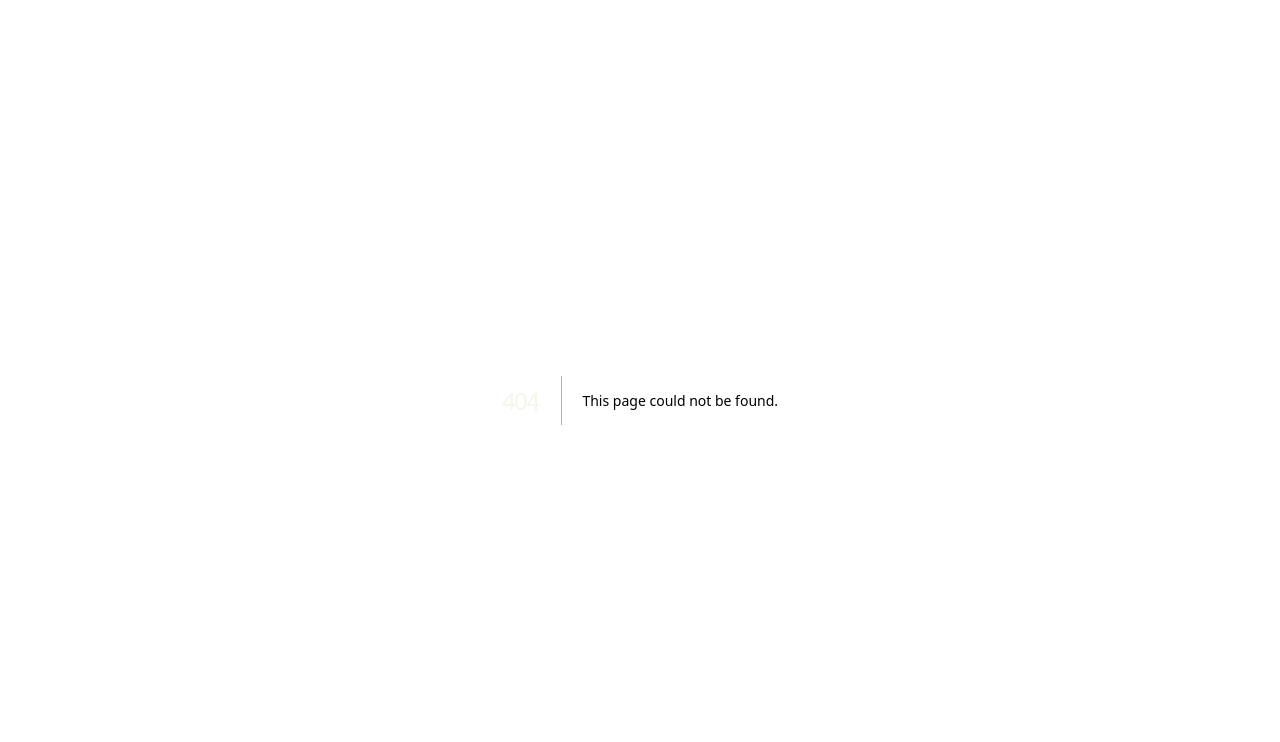
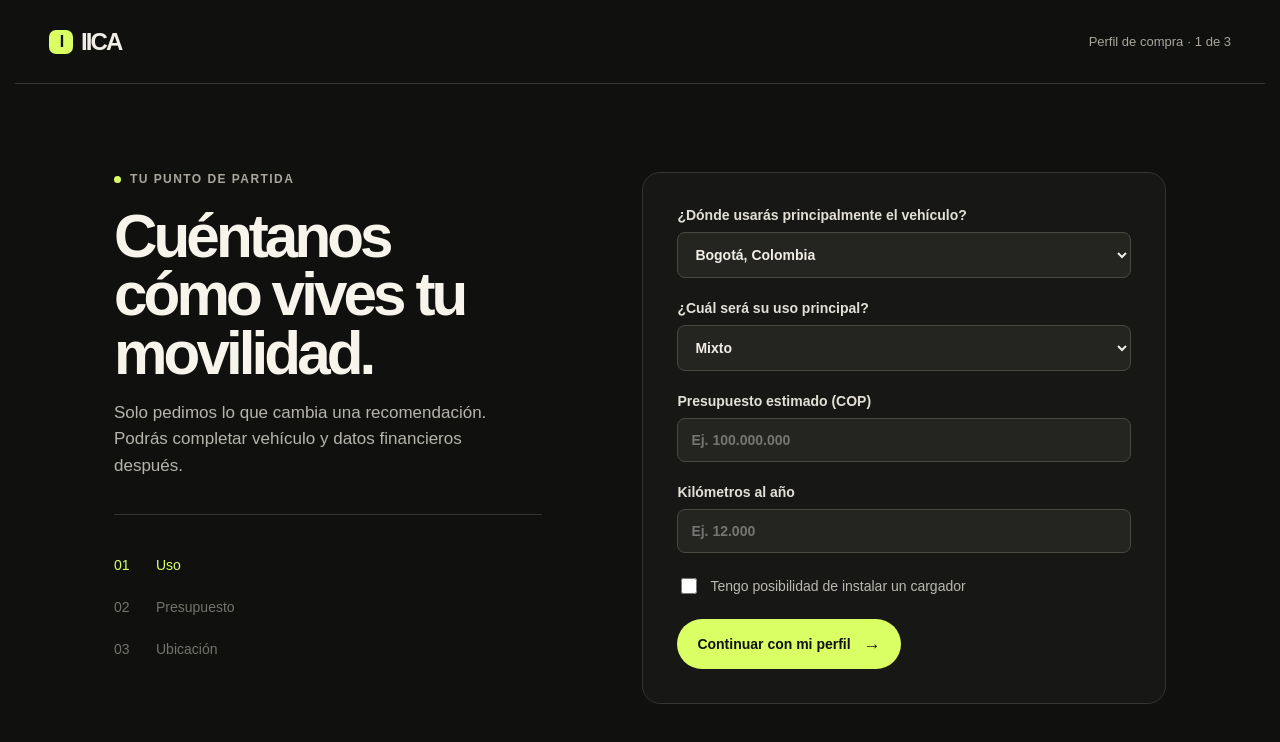
Before and after one commit to persev03/IICA, a Next.js app in the folder apps/web/: page /calculadora in a window 1280 px wide. Before the commit this address had no page. Shown: the top 742 px of the page. Built offline with nearby package versions, Linux system fonts and the light colour scheme.

Commit message:
feat: add calculator profile intake flow

```diff
--- /dev/null
+++ b/apps/web/src/app/calculadora/page.tsx
@@ -0,0 +1,98 @@
+'use client';
+
+import { FormEvent, useState } from 'react';
+import Link from 'next/link';
+
+const steps = ['Uso', 'Presupuesto', 'Ubicación'];
+
+export default function CalculatorPage() {
+  const [submitted, setSubmitted] = useState(false);
+
+  function startEvaluation(event: FormEvent<HTMLFormElement>) {
+    event.preventDefault();
+    setSubmitted(true);
+  }
+
+  return (
+    <main className="calculator-page">
+      <nav className="nav">
+        <Link className="brand" href="/">
+          <span className="brand-mark">I</span>IICA
+        </Link>
+        <span className="step-label">Perfil de compra · 1 de 3</span>
+      </nav>
+      <section className="calculator-shell">
+        <aside>
+          <p className="eyebrow">
+            <span />
+            Tu punto de partida
+          </p>
+          <h1>Cuéntanos cómo vives tu movilidad.</h1>
+          <p>
+            Solo pedimos lo que cambia una recomendación. Podrás completar vehículo y
+            datos financieros después.
+          </p>
+          <ol className="steps">
+            {steps.map((step, index) => (
+              <li className={index === 0 ? 'active' : ''} key={step}>
+                <span>0{index + 1}</span>
+                {step}
+              </li>
+            ))}
+          </ol>
+        </aside>
+        <form className="profile-form" onSubmit={startEvaluation}>
+          <label>
+            ¿Dónde usarás principalmente el vehículo?
+            <select name="city" defaultValue="bogota">
+              <option value="bogota">Bogotá, Colombia</option>
+              <option value="medellin">Medellín, Colombia</option>
+              <option value="other">Otra ciudad</option>
+            </select>
+          </label>
+          <label>
+            ¿Cuál será su uso principal?
+            <select name="use" defaultValue="mixed">
+              <option value="urban">Ciudad</option>
+              <option value="mixed">Mixto</option>
+              <option value="road">Viajes frecuentes</option>
+              <option value="family">Familia</option>
+              <option value="work">Trabajo</option>
+            </select>
+          </label>
+          <label>
+            Presupuesto estimado (COP)
+            <input
+              name="budget"
+              inputMode="numeric"
+              placeholder="Ej. 100.000.000"
+              required
+            />
+          </label>
+          <label>
+            Kilómetros al año
+            <input
+              name="kilometers"
+              inputMode="numeric"
+              placeholder="Ej. 12.000"
+              required
+            />
+          </label>
+          <label className="check">
+            <input type="checkbox" name="charger" /> Tengo posibilidad de instalar un
+            cargador
+          </label>
+          <button className="button button-primary" type="submit">
+            Continuar con mi perfil <span>→</span>
+          </button>
+          {submitted && (
+            <p className="form-notice">
+              Perfil guardado en esta sesión. El siguiente paso será elegir los
+              vehículos a comparar.
+            </p>
+          )}
+        </form>
+      </section>
+    </main>
+  );
+}
--- a/apps/web/src/app/page.tsx
+++ b/apps/web/src/app/page.tsx
@@ -36,10 +36,7 @@ export default function Home() {
             única, objetiva y fácil de entender.
           </p>
           <div className="hero-actions" id="calcular">
-            <a
-              className="button button-primary"
-              href="mailto:hola@iica.app?subject=Quiero%20calcular%20mi%20IICA"
-            >
+            <a className="button button-primary" href="/calculadora">
               Calcular mi IICA <span aria-hidden="true">↗</span>
             </a>
             <a className="button button-quiet" href="#metodo">
--- a/apps/web/src/app/styles.css
+++ b/apps/web/src/app/styles.css
@@ -5,6 +5,115 @@
   --line: #34352f;
   --lime: #d9ff65;
   --black: #11120f;
+}
+
+.calculator-page {
+  min-height: 100vh;
+}
+.step-label {
+  color: var(--muted);
+  font-size: 13px;
+}
+.calculator-shell {
+  max-width: 1120px;
+  margin: auto;
+  padding: 88px 34px;
+  display: grid;
+  grid-template-columns: 0.9fr 1.1fr;
+  gap: 100px;
+}
+.calculator-shell h1 {
+  font-size: clamp(42px, 4.7vw, 66px);
+  margin: 0;
+  max-width: 500px;
+}
+.calculator-shell aside > p:not(.eyebrow) {
+  color: #b6b4ad;
+  line-height: 1.55;
+  max-width: 410px;
+  font-size: 17px;
+}
+.steps {
+  list-style: none;
+  padding: 29px 0 0;
+  margin: 35px 0 0;
+  border-top: 1px solid var(--line);
+}
+.steps li {
+  color: #72736c;
+  padding: 13px 0;
+  font-size: 14px;
+}
+.steps li span {
+  display: inline-block;
+  width: 42px;
+}
+.steps li.active {
+  color: var(--lime);
+}
+.profile-form {
+  border: 1px solid var(--line);
+  border-radius: 18px;
+  background: #171815;
+  padding: 34px;
+  display: grid;
+  gap: 22px;
+}
+.profile-form label {
+  display: grid;
+  gap: 9px;
+  color: #e3e0d8;
+  font-size: 14px;
+  font-weight: 700;
+}
+.profile-form input,
+.profile-form select {
+  width: 100%;
+  background: #242520;
+  border: 1px solid #484a42;
+  border-radius: 8px;
+  color: var(--ink);
+  font: inherit;
+  padding: 13px;
+}
+.profile-form .check {
+  display: flex;
+  align-items: center;
+  gap: 10px;
+  font-weight: 400;
+  color: #bbb9b1;
+}
+.profile-form .check input {
+  width: 16px;
+  height: 16px;
+  accent-color: var(--lime);
+}
+.profile-form button {
+  justify-self: start;
+  border: 0;
+  cursor: pointer;
+}
+.form-notice {
+  background: #25281b;
+  color: #d9ff65;
+  padding: 13px 15px;
+  border-radius: 8px;
+  font-size: 13px;
+  line-height: 1.4;
+  margin: 0;
+}
+@media (max-width: 760px) {
+  .calculator-shell {
+    padding: 56px 22px;
+    grid-template-columns: 1fr;
+    gap: 40px;
+  }
+  .step-label {
+    display: none;
+  }
+  .profile-form {
+    padding: 22px;
+  }
 }
 * {
   box-sizing: border-box;
```
